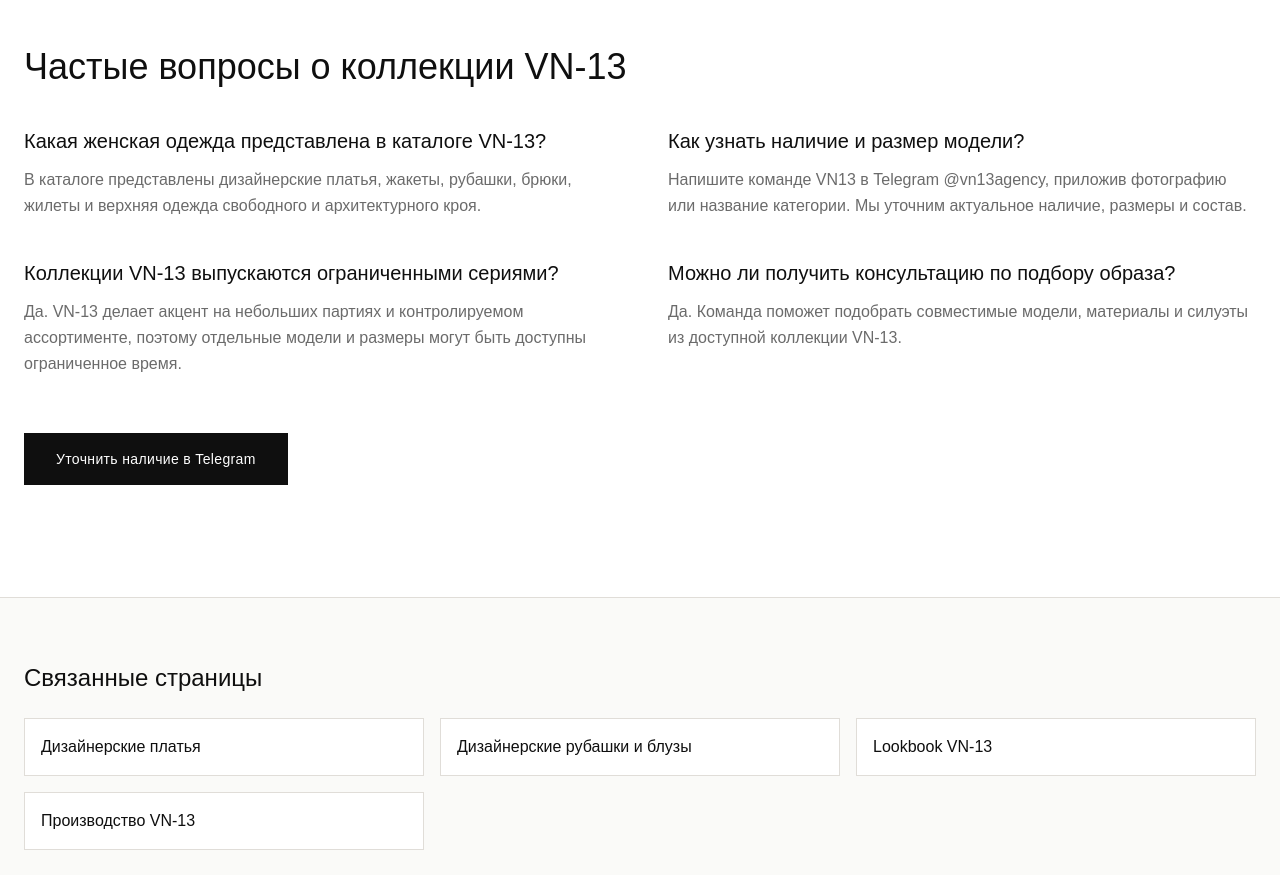
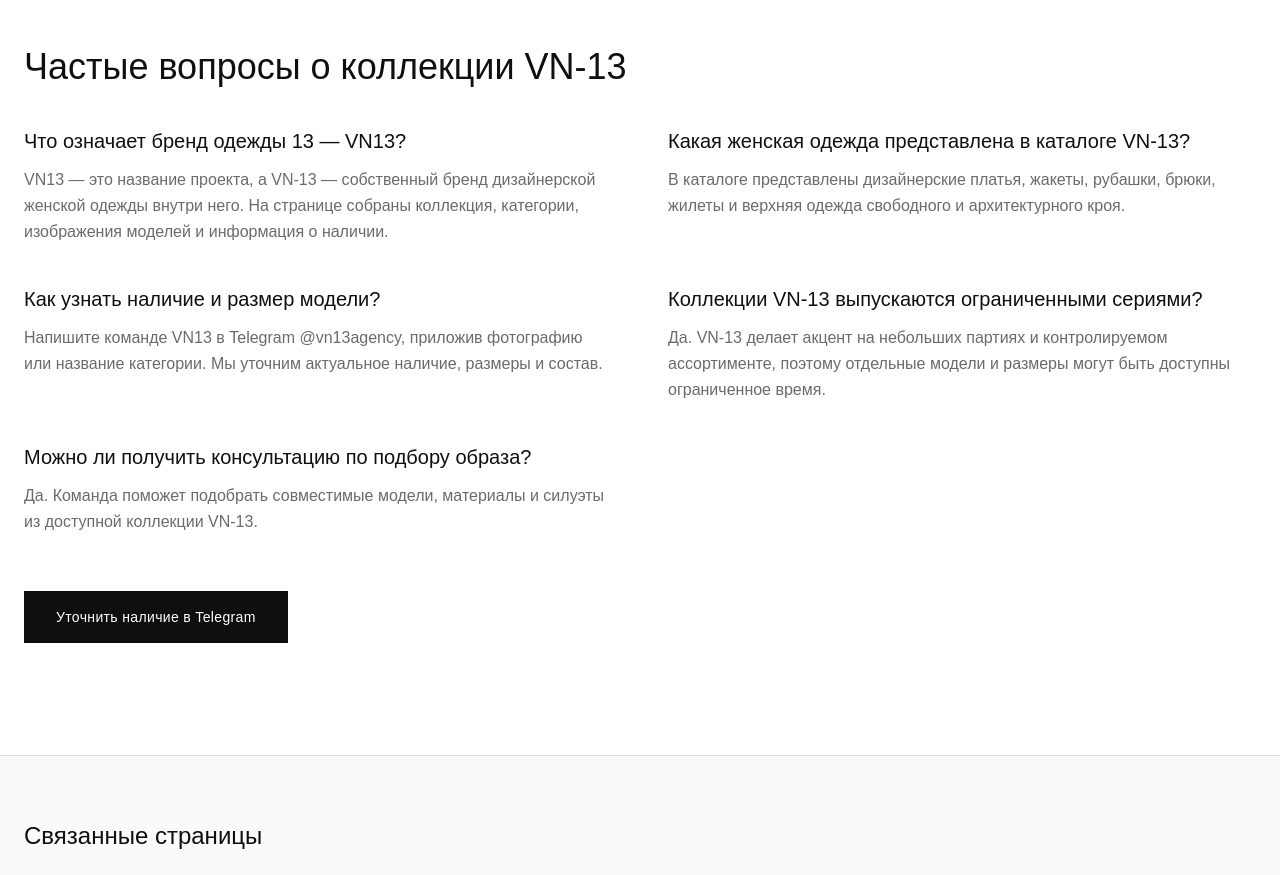
Before and after one commit to coffeeshop13/vn-13, a Next.js app: page /vn-13-brand in a window 1280 px wide. Shown: the part 7080-7955 px from the top of the page. Built offline with nearby package versions, Linux system fonts and the light colour scheme.

Commit message:
Clarify VN13 brand naming in FAQ

```diff
--- a/app/vn-13-brand/page.tsx
+++ b/app/vn-13-brand/page.tsx
@@ -34,6 +34,11 @@ const values = [
 ]
 
 const faq = [
+  {
+    question: 'Что означает бренд одежды 13 — VN13?',
+    answer:
+      'VN13 — это название проекта, а VN-13 — собственный бренд дизайнерской женской одежды внутри него. На странице собраны коллекция, категории, изображения моделей и информация о наличии.',
+  },
   {
     question: 'Какая женская одежда представлена в каталоге VN-13?',
     answer:
```
